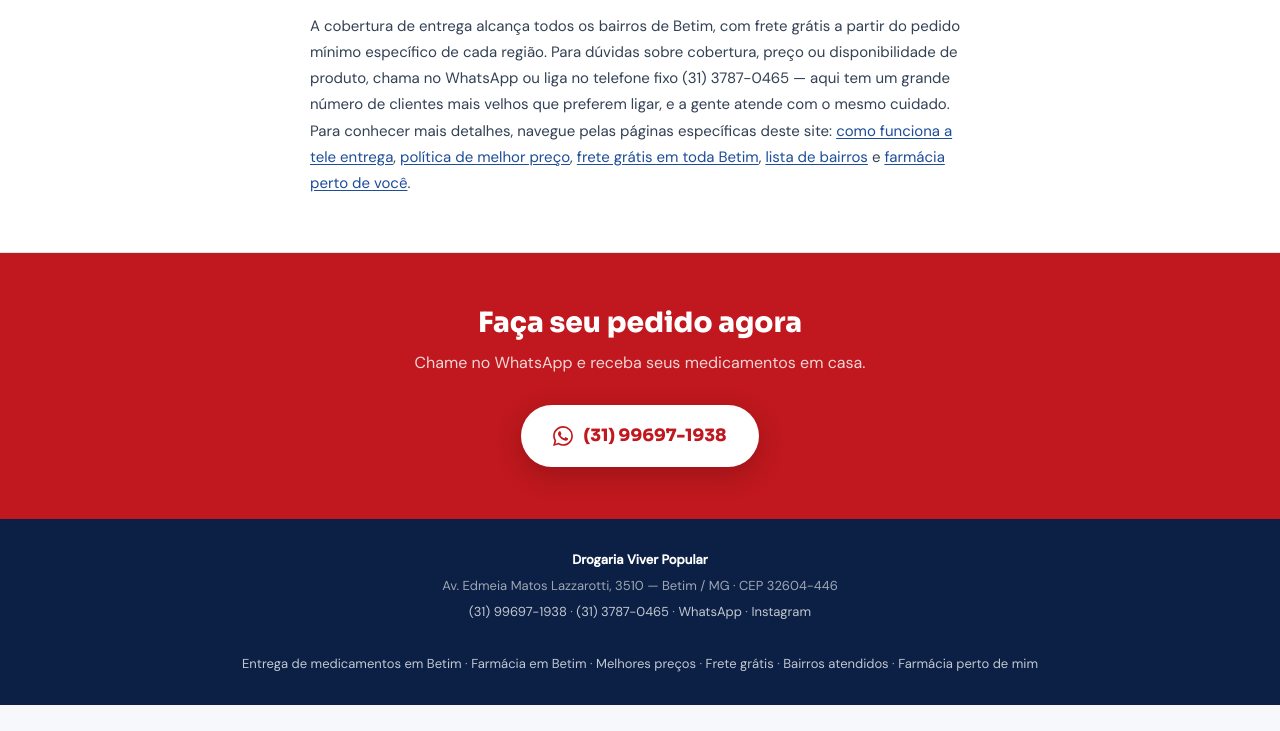
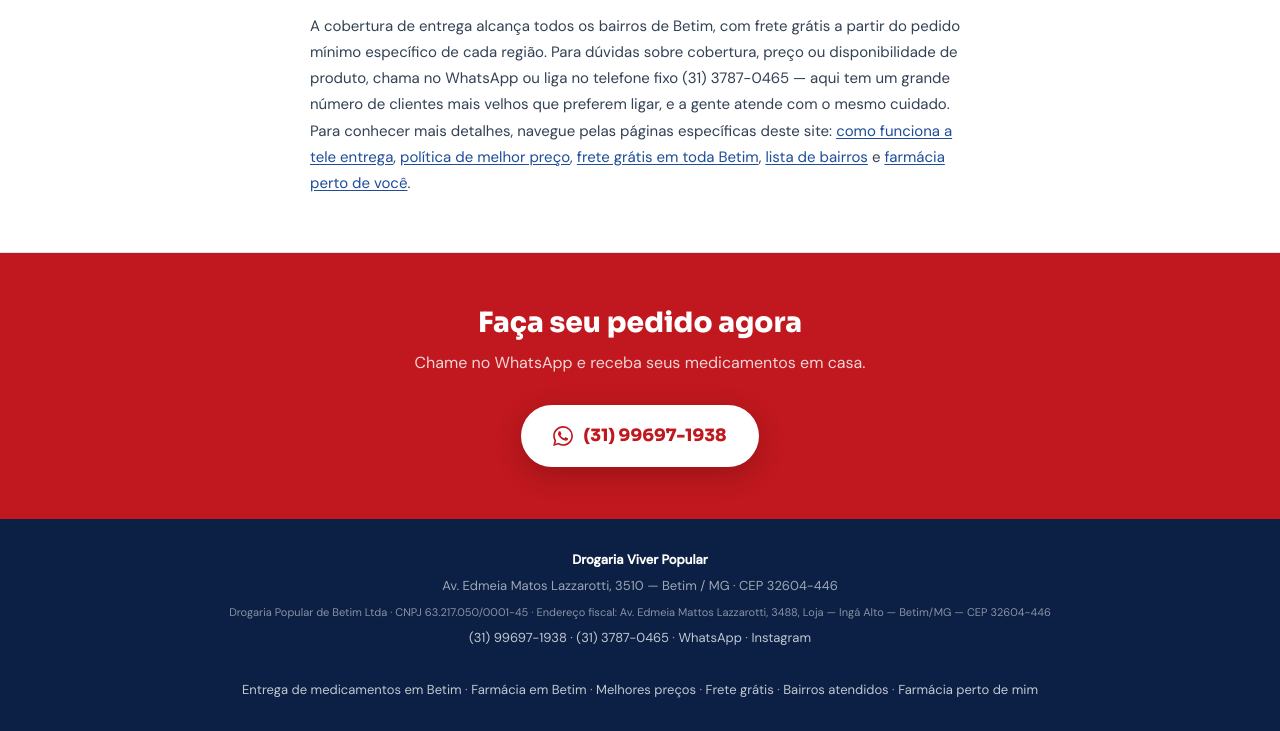
Before and after one commit to ramonvnogueira/drogaria-viver-seo, a plain HTML site: page index.html in a window 1280 px wide. Shown: the part 2266-2997 px from the top of the page. Before the commit the page ends 2971 px from the top, so only its background shows below. Drawn offline with Linux system fonts and the light colour scheme.

Commit message:
rodapé: razão social, CNPJ e endereço fiscal (verificação da empresa na Meta)

```diff
--- a/index.html
+++ b/index.html
@@ -432,6 +432,7 @@ footer a:hover{color:white;}
 <footer>
   <strong>Drogaria Viver Popular</strong><br>
   Av. Edmeia Matos Lazzarotti, 3510 — Betim / MG · CEP 32604-446<br>
+  <span style="font-size:0.85em;opacity:0.85">Drogaria Popular de Betim Ltda · CNPJ 63.217.050/0001-45 · Endereço fiscal: Av. Edmeia Mattos Lazzarotti, 3488, Loja — Ingá Alto — Betim/MG — CEP 32604-446</span><br>
   <a href="tel:+5531996971938">(31) 99697-1938</a> · <a href="tel:+553137870465">(31) 3787-0465</a> ·
   <a href="https://wa.me/5531996971938">WhatsApp</a> ·
   <a href="https://www.instagram.com/drogariaviveroficial/">Instagram</a><br><br>
```
